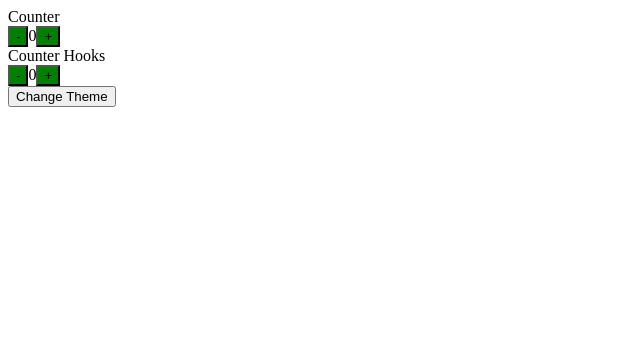
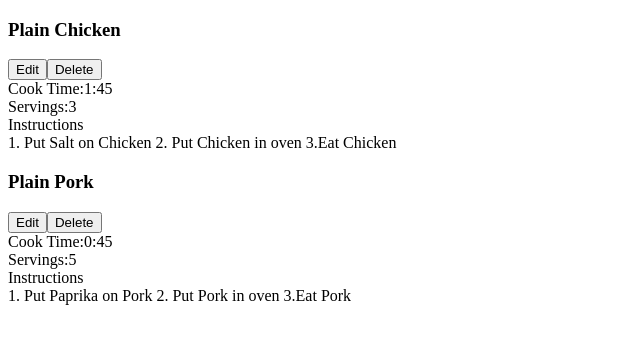
Before and after one commit to vickyruud/Cooking-With-React, a React (Create React App) app: page / in a window 1280 px wide. Shown: the top 344 px of the page, without its empty margins (0-640 px from the left). Built offline with nearby package versions, Linux system fonts and the light colour scheme.

Commit message:
create recipe and recipe list

```diff
--- a/src/App.jsx
+++ b/src/App.jsx
@@ -1,23 +1,32 @@
 import React, {useState} from "react";
-import Counter from "./Counter";
-import CounterHooks from "./CounterHooks";
+import RecipeList from "./RecipeList";
 
-export const ThemeContext = React.createContext();
 
 function App() {
-  const [theme, setTheme] = useState('green')
 
   return (
-    <ThemeContext.Provider value={{backgroundColor : theme}}>
-      Counter
-      <Counter initialCount={0} />
-      Counter Hooks
-      <CounterHooks initialCount={0} />
-      <button onClick={() => setTheme(prevTheme => {
-        return prevTheme === 'green' ? 'blue' : 'green';
-      })}>Change Theme</button>
-    </ThemeContext.Provider>
+
+    <RecipeList recipes={sampleRecipes} />
   )
 }
 
+const sampleRecipes = [
+  {
+    id: 1,
+    name: 'Plain Chicken',
+    servings: 3,
+    cookTime: '1:45',
+    instructions: "1. Put Salt on Chicken\n2. Put Chicken in oven\n3.Eat Chicken"
+
+  },
+   {
+    id: 2,
+    name: 'Plain Pork',
+    servings: 5,
+    cookTime: '0:45',
+    instructions: "1. Put Paprika on Pork\n2. Put Pork in oven\n3.Eat Pork"
+
+  }
+]
+
 export default App;
--- a/src/Counter.jsx
+++ /dev/null
@@ -1,37 +0,0 @@
-import React, { Component } from 'react';
-import { ThemeContext } from './App';
-
-export default class Counter extends Component {
-
-  constructor(props) {
-    super(props)
-
-    this.state = {
-      count: props.initialCount
-    }
-  }
-
-
-  render() {
-    return (
-      <ThemeContext.Consumer>
-        {style => (
-            <div>
-          <button style={style} onClick={() => this.changeCount(-1)}>-</button>
-            <span>{this.state.count}</span>
-          <button style={style} onClick={() => this.changeCount(1)}>+</button>
-        </div>
-
-        )}
-
-      </ThemeContext.Consumer>
-    )
-  }
-  //change count
-  changeCount(amount) {
-    this.setState(prevState =>{
-      return {count: prevState.count + amount}
-    });
-
-  }
-}
--- a/src/CounterHooks.jsx
+++ /dev/null
@@ -1,20 +0,0 @@
-import React, { useState, useContext } from 'react';
-import { ThemeContext } from './App';
-
-const CounterHooks = ({ initialCount }) => {
-
-  const [count, setCount] = useState(initialCount);
-  const style = useContext(ThemeContext);
-
-
-  return (
-     <div>
-      <button style={style} onClick={() =>setCount(prevCount => prevCount - 1)}>-</button>
-
-      <span>{count}</span>
-      <button style={style} onClick={() =>setCount(prevCount => prevCount + 1)}>+</button>
-    </div>
-  )
-}
-
-export default CounterHooks
--- /dev/null
+++ b/src/Recipe.jsx
@@ -0,0 +1,37 @@
+import React from 'react'
+
+export default function Recipe(props) {
+
+  const {
+    name,
+    cookTime,
+    servings,
+    instructions
+  } = props;
+
+  return (
+    <div>
+      <div>
+        <h3>{name}</h3>
+        <div>
+          <button>Edit</button>
+          <button>Delete</button>
+        </div>
+      </div>
+      <div>
+        <span>Cook Time:</span>
+        <span>{cookTime }</span>
+      </div>
+      <div>
+        <span>Servings:</span>
+        <span>{servings}</span>
+      </div>
+      <div>
+        <span>Instructions</span>
+        <div>
+        {instructions}
+        </div>
+      </div>
+    </div>
+  )
+}
--- /dev/null
+++ b/src/RecipeList.jsx
@@ -0,0 +1,21 @@
+import React from 'react'
+import Recipe from './Recipe'
+
+export default function RecipeList({ recipes }) {
+  return (
+    <div>
+
+      {
+        recipes.map(recipe => {
+          return (
+            <Recipe
+              key={recipe.id}
+              {...recipe}
+            />
+          )
+        })
+      }
+
+     </div>
+  )
+}
```
